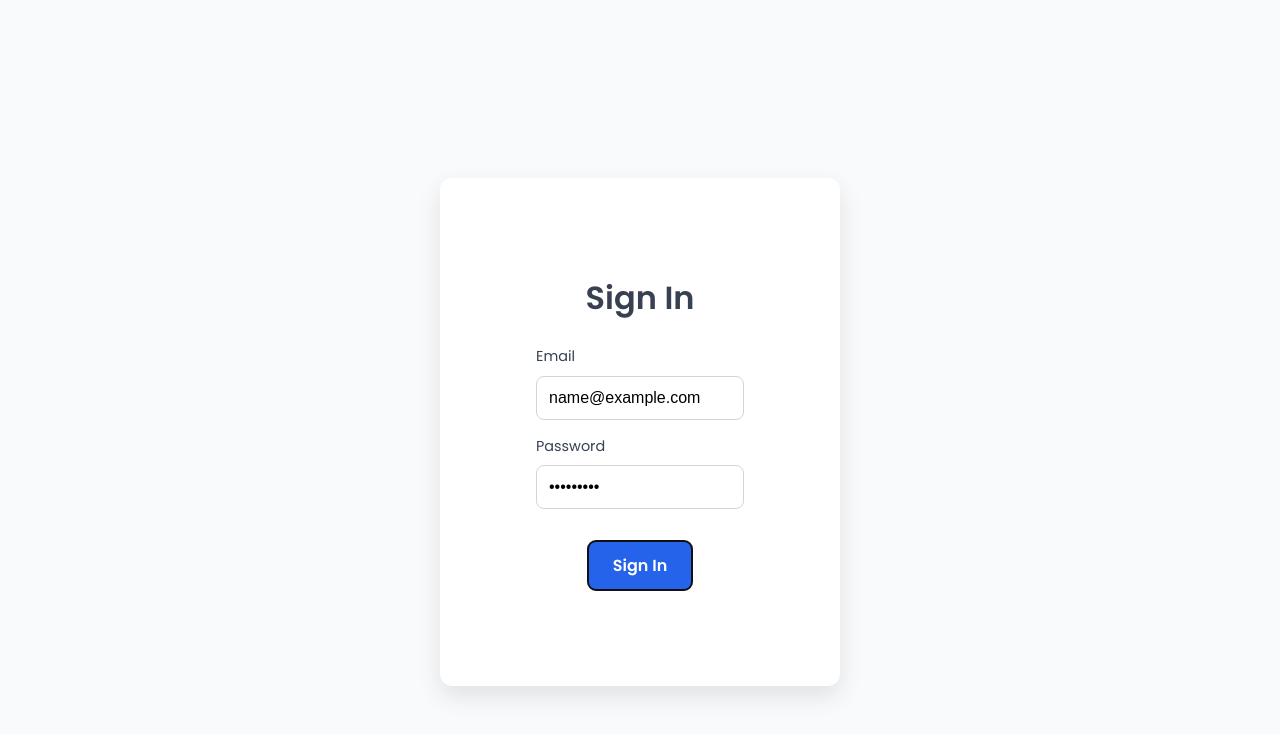
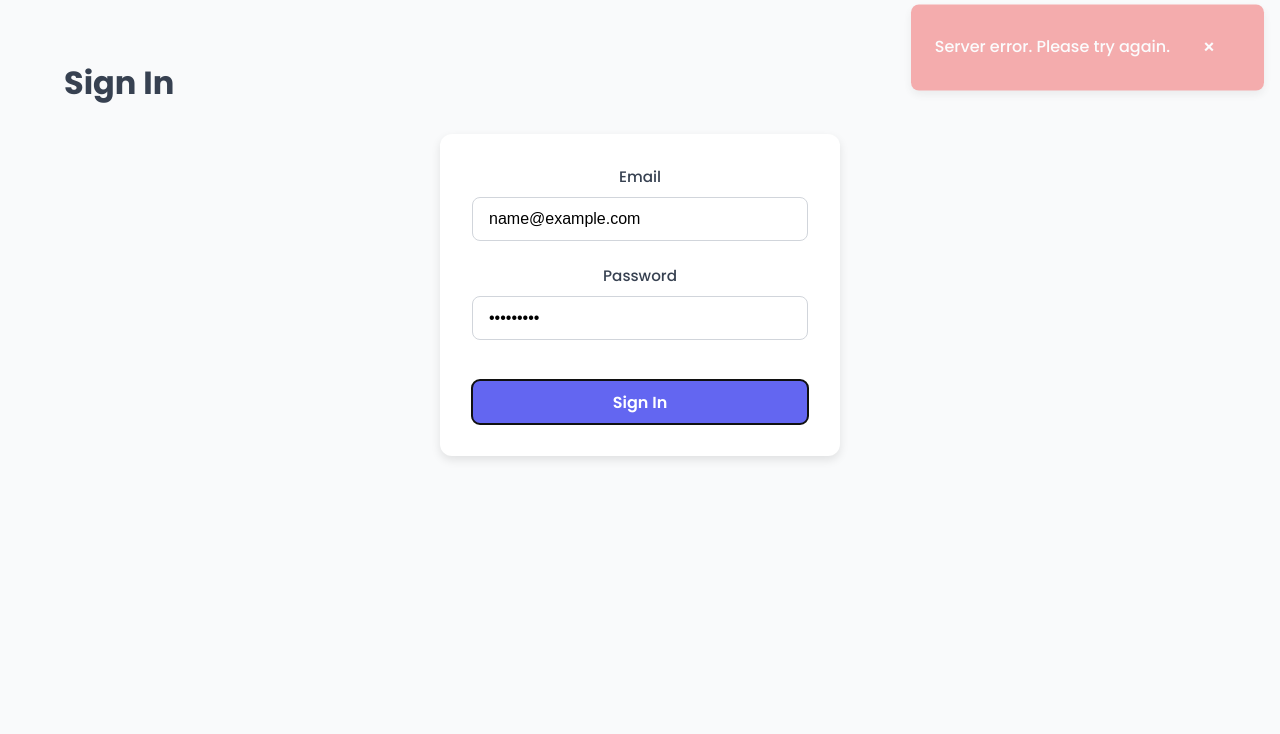
Before and after one commit to Manniegenie/Accountly-frontend, a React (Vite) app: page /signin in a window 1280 px wide. Both pictures are taken after typing "name@example.com", "Sample123" into the empty fields and a click on the button "Sign In". Shown: the top 734 px of the page. Built offline with nearby package versions, Linux system fonts and the light colour scheme; no server answers.

Commit message:
updated a couple of things

```diff
--- a/package.json
+++ b/package.json
@@ -10,6 +10,7 @@
     "preview": "vite preview"
   },
   "dependencies": {
+    "axios": "^1.9.0",
     "react": "^19.0.0",
     "react-dom": "^19.0.0",
     "react-icons": "^5.5.0",
--- a/src/components/sidebar.jsx
+++ b/src/components/sidebar.jsx
@@ -16,7 +16,7 @@ function Sidebar() {
           <a href="/connect-bank">
             <FaBuilding className="sidebar-icon" /> Connect Bank
           </a>
-          <a href="#">
+          <a href="/Update-Binance">
             <FaBitcoin className="sidebar-icon" /> Connect Wallet
           </a>
           <a href="#">
--- a/src/main.jsx
+++ b/src/main.jsx
@@ -6,6 +6,7 @@ import App from './App.jsx';
 import Signin from './pages/signin.jsx';
 import Dashboard from './pages/dashboard.jsx';
 import ConnectBank from './pages/connectbank.jsx';
+import UpdateBinance from './pages/binanceconnect.jsx';
 
 
 createRoot(document.getElementById('root')).render(
@@ -16,6 +17,9 @@ createRoot(document.getElementById('root')).render(
         <Route path="/signin" element={<Signin />} />
         <Route path="/dashboard" element={<Dashboard />} />
         <Route path="/connect-bank" element={<ConnectBank />} /> {/* Add route for ConnectBank */}
+        <Route path="/Update-Binance" element={<UpdateBinance />} /> {/* Add route for ConnectBank */}
+
+
       </Routes>
     </BrowserRouter>
   </StrictMode>
--- /dev/null
+++ b/src/pages/binanceconnect.jsx
@@ -0,0 +1,82 @@
+import React, { useState } from 'react';
+import '../styles/connectbank.css'; // Link the CSS we'll write
+
+function UpdateBinance() {
+  const [binanceKey, setBinanceKey] = useState('');
+  const [binanceSecret, setBinanceSecret] = useState('');
+  const [message, setMessage] = useState({ text: '', type: '' });
+
+  const handleSubmit = async (e) => {
+    e.preventDefault();
+    setMessage({ text: '', type: '' });
+
+    try {
+      const token = localStorage.getItem('token'); // Assumes user is authenticated
+      const response = await fetch('http://localhost:3000/binance/update-binance', {
+        method: 'POST',
+        headers: {
+          'Content-Type': 'application/json',
+          'Authorization': `Bearer ${token}`, // ✅ Send token in Authorization header
+        },
+        body: JSON.stringify({ binanceKey, binanceSecret })
+      });
+
+      const data = await response.json();
+
+      if (response.ok) {
+        setMessage({ text: 'Binance credentials updated successfully.', type: 'success' });
+        setBinanceKey('');
+        setBinanceSecret('');
+      } else {
+        setMessage({ text: data.message || 'Failed to update Binance credentials.', type: 'error' });
+      }
+    } catch (error) {
+      console.error('Error updating credentials:', error);
+      setMessage({ text: 'Server error. Please try again later.', type: 'error' });
+    }
+  };
+
+  return (
+    <div className="update-binance-page">
+      <div className="page-header">
+        <h1>Update Binance Credentials</h1>
+      </div>
+
+      <div className="update-form-container">
+        {message.text && (
+          <div className={`alert ${message.type}`}>
+            {message.text}
+          </div>
+        )}
+
+        <form onSubmit={handleSubmit}>
+          <div className="form-group">
+            <label>Binance API Key</label>
+            <input
+              type="text"
+              value={binanceKey}
+              onChange={(e) => setBinanceKey(e.target.value)}
+              required
+            />
+          </div>
+
+          <div className="form-group">
+            <label>Binance Secret Key</label>
+            <input
+              type="text"
+              value={binanceSecret}
+              onChange={(e) => setBinanceSecret(e.target.value)}
+              required
+            />
+          </div>
+
+          <button type="submit" className="submit-btn">
+            Update Credentials
+          </button>
+        </form>
+      </div>
+    </div>
+  );
+}
+
+export default UpdateBinance;
--- a/src/pages/signin.jsx
+++ b/src/pages/signin.jsx
@@ -1,19 +1,28 @@
 import React, { useState } from 'react';
 import '../styles/signin.css';
+
+function Toast({ message, type, onClose }) {
+  return (
+    <div className={`toast ${type}`}>
+      {message}
+      <button onClick={onClose} className="close-btn">&times;</button>
+    </div>
+  );
+}
 
 function Signin() {
   const [email, setEmail] = useState('');
   const [password, setPassword] = useState('');
+  const [toast, setToast] = useState({ message: '', type: '' });
 
   const handleSubmit = async (e) => {
     e.preventDefault();
+    setToast({ message: '', type: '' });
 
     try {
-      const response = await fetch('https://your-backend-api.com/api/login', {
+      const response = await fetch('http://localhost:3000/auth/signin', {
         method: 'POST',
-        headers: {
-          'Content-Type': 'application/json'
-        },
+        headers: { 'Content-Type': 'application/json' },
         body: JSON.stringify({ email, password })
       });
 
@@ -21,22 +30,36 @@ function Signin() {
 
       if (response.ok) {
         console.log('Login successful:', data);
-        // You can now store token, redirect user, etc.
+        localStorage.setItem('token', data.token);
+        setToast({ message: 'Sign in successful!', type: 'success' });
+
+        setTimeout(() => {
+          window.location.href = '/dashboard'; // Redirect after 1.5 seconds
+        }, 1500);
       } else {
-        console.error('Login failed:', data.message || 'Unknown error');
-        // Optionally show an error message on the form
+        setToast({ message: data.message || 'Login failed.', type: 'error' });
       }
     } catch (error) {
       console.error('Error during login:', error);
-      // Optionally show a connection error
+      setToast({ message: 'Server error. Please try again.', type: 'error' });
     }
   };
 
-
   return (
     <div className="signin-page">
+      <div className="page-header">
+        <h1>Sign In</h1>
+      </div>
+
       <div className="signin-container">
-        <h2>Sign In</h2>
+        {toast.message && (
+          <Toast
+            message={toast.message}
+            type={toast.type}
+            onClose={() => setToast({ message: '', type: '' })}
+          />
+        )}
+
         <form onSubmit={handleSubmit}>
           <div className="form-group">
             <label>Email</label>
@@ -56,7 +79,7 @@ function Signin() {
               required
             />
           </div>
-          <button type="submit" className="submit-btn">Sign In</button>
+          <button type="submit" className="connect-btn">Sign In</button>
         </form>
       </div>
     </div>
--- /dev/null
+++ b/src/styles/binanceconnect.css
@@ -0,0 +1,104 @@
+:root {
+    --primary-color: #6366f1;
+    --primary-hover: #535bf2;
+    --text-dark: #374151;
+    --text-darker: #1f2937;
+    --bg-light: #f9fafb;
+    --bg-white: #ffffff;
+    --border-color: #e5e7eb;
+    --radius-md: 0.75rem;
+    --radius-sm: 0.5rem;
+    --shadow-md: 0 4px 10px rgba(0, 0, 0, 0.1);
+    --transition-fast: 0.3s ease;
+  }
+
+  /* --- Page Layout --- */
+  .update-binance-page {
+    padding: 2rem;
+    background-color: var(--bg-light);
+    min-height: 100vh;
+  }
+
+  /* --- Header Section --- */
+  .page-header {
+    text-align: center;
+    margin-bottom: 2rem;
+  }
+
+  .page-header h1 {
+    font-size: 2rem;
+    color: var(--text-dark);
+    font-weight: 700;
+  }
+
+  /* --- Form Container --- */
+  .update-form-container {
+    background-color: var(--bg-white);
+    max-width: 500px;
+    margin: 0 auto;
+    padding: 2rem;
+    border-radius: var(--radius-md);
+    box-shadow: var(--shadow-md);
+  }
+
+  /* --- Alert Message --- */
+  .alert {
+    padding: 1rem;
+    margin-bottom: 1.5rem;
+    border-radius: var(--radius-sm);
+    text-align: center;
+    font-weight: 600;
+  }
+
+  .alert.success {
+    background-color: #d1fae5;
+    color: #065f46;
+  }
+
+  .alert.error {
+    background-color: #fee2e2;
+    color: #b91c1c;
+  }
+
+  /* --- Form Styling --- */
+  form {
+    display: flex;
+    flex-direction: column;
+    gap: 1.5rem;
+  }
+
+  .form-group {
+    display: flex;
+    flex-direction: column;
+  }
+
+  .form-group label {
+    margin-bottom: 0.5rem;
+    font-weight: 600;
+    color: var(--text-darker);
+  }
+
+  .form-group input {
+    padding: 0.75rem 1rem;
+    border: 1px solid var(--border-color);
+    border-radius: var(--radius-sm);
+    font-size: 1rem;
+  }
+
+  /* --- Submit Button --- */
+  .submit-btn {
+    padding: 0.75rem 1.5rem;
+    background-color: var(--primary-color);
+    color: #ffffff;
+    font-size: 1rem;
+    font-weight: 600;
+    border: none;
+    border-radius: var(--radius-sm);
+    cursor: pointer;
+    transition: background-color var(--transition-fast), transform var(--transition-fast);
+  }
+
+  .submit-btn:hover {
+    background-color: var(--primary-hover);
+    transform: translateY(-2px);
+  }
--- a/src/styles/connectbank.css
+++ b/src/styles/connectbank.css
@@ -1,50 +1,83 @@
-.connect-bank-page {
+:root {
+    --primary-color: #6366f1;
+    --primary-hover: #535bf2;
+    --text-dark: #374151;
+    --text-darker: #1f2937;
+    --bg-light: #f9fafb;
+    --bg-white: #ffffff;
+    --border-color: #e5e7eb;
+    --radius-md: 0.75rem;
+    --radius-sm: 0.5rem;
+    --shadow-md: 0 4px 10px rgba(0, 0, 0, 0.1);
+    --shadow-hover: 0 6px 16px rgba(0, 0, 0, 0.12);
+    --transition-fast: 0.3s ease;
+  }
+
+  /* --- Page Layout --- */
+  .connect-bank-page {
     padding: 2rem;
-    background-color: #f9fafb;
+    background-color: var(--bg-light);
     min-height: 100vh;
   }
 
+  /* --- Header Section --- */
   .page-header {
     display: flex;
+    flex-direction: row; /* ➡️ Horizontal: heading and button side-by-side */
+    align-items: center;
     justify-content: space-between;
-    align-items: center;
     margin-bottom: 2rem;
+    gap: 1rem;
   }
 
   .page-header h1 {
     font-size: 2rem;
-    color: #374151;
+    color: var(--text-dark);
+    font-weight: 700;
   }
 
+  /* --- Connect Button --- */
   .connect-btn {
-    padding: 0.75rem 1.5rem;
-    background-color: #6366f1;
-    color: white;
+    padding: 0.6rem 1.5rem;
+    background-color: var(--primary-color);
+    color: #ffffff;
     font-size: 1rem;
-    font-weight: 500;
+    font-weight: 600;
     border: none;
-    border-radius: 0.5rem;
+    border-radius: var(--radius-sm);
     cursor: pointer;
-    transition: background-color 0.3s ease;
+    text-align: center;
+    transition:
+      background-color var(--transition-fast),
+      transform 0.25s ease,
+      box-shadow 0.25s ease;
+    /* No width set here on desktop */
+    flex-shrink: 0; /* Prevent button from shrinking weirdly */
   }
 
   .connect-btn:hover {
-    background-color: #535bf2;
+    background-color: var(--primary-hover);
+    transform: translateY(-3px);
+    box-shadow: var(--shadow-hover);
   }
 
+  /* --- Bank Table Section --- */
   .bank-table {
-    background-color: #ffffff;
+    background-color: var(--bg-white);
     padding: 2rem;
-    border-radius: 0.75rem;
-    box-shadow: 0 4px 10px rgba(0, 0, 0, 0.1);
+    border-radius: var(--radius-md);
+    box-shadow: var(--shadow-md);
   }
 
   .bank-table h2 {
     font-size: 1.5rem;
-    margin-bottom: 1rem;
-    color: #374151;
+    margin-bottom: 1.5rem;
+    color: var(--text-dark);
+    font-weight: 700;
+    text-align: center;
   }
 
+  /* --- Table Styling --- */
   table {
     width: 100%;
     border-collapse: collapse;
@@ -53,14 +86,32 @@
   th, td {
     padding: 1rem;
     text-align: left;
-    border-bottom: 1px solid #e5e7eb;
+    border-bottom: 1px solid var(--border-color);
   }
 
   th {
     font-weight: 600;
-    color: #1f2937;
+    color: var(--text-darker);
   }
 
   tr:last-child td {
     border-bottom: none;
   }
+
+  /* --- Row Hover Effect --- */
+  tbody tr:hover {
+    background-color: var(--bg-light);
+    transition: background-color var(--transition-fast);
+  }
+
+  /* --- Responsive (Mobile) --- */
+  @media (max-width: 600px) {
+    .page-header {
+      flex-direction: column;
+      align-items: flex-start;
+    }
+
+    .connect-btn {
+      width: 100%;
+    }
+  }
--- a/src/styles/signin.css
+++ b/src/styles/signin.css
@@ -1,73 +1,121 @@
-/* --- Color palette ------------------------------------------------------- */
 :root {
-    --blue-500: #2563eb;
-    --blue-600: #1e54d6;
+  --blue-500: #6366f1;
+  --blue-600: #535bf2;
   --gray-50: #f9fafb;
   --gray-300: #d1d5db;
   --gray-700: #374151;
+  --gray-900: #1f2937;
 }
 
 /* --- Page layout --------------------------------------------------------- */
 .signin-page {
+  padding: 2rem;
+  background-color: var(--gray-50);
   min-height: 100vh;
-    display: flex;
-    align-items: center;
-    justify-content: center;
-    background: var(--gray-50);
-    padding: 1rem;
 }
 
-  /* --- Container styling --------------------------------------------------- */
-  .signin-container {
-    background: #fff;
-    padding: 6rem;
-    border-radius: 0.75rem;
-    box-shadow: 0 10px 25px rgba(0, 0, 0, 0.1);
-    width: 100%;
-    max-width: 400px;
+/* --- Page header --------------------------------------------------------- */
+.page-header {
+  text-align: center;
+  margin-bottom: 2rem;
 }
 
-  /* --- Typography ---------------------------------------------------------- */
-  .signin-container h2 {
-    margin-bottom: 1.5rem;
+.page-header h1 {
+  font-size: 2rem;
   color: var(--gray-700);
-    text-align: center;
 }
 
-  /* --- Form elements ------------------------------------------------------- */
+/* --- Container ----------------------------------------------------------- */
+.signin-container {
+  background-color: #ffffff;
+  padding: 2rem;
+  border-radius: 0.75rem;
+  max-width: 400px;
+  margin: 0 auto;
+  box-shadow: 0 4px 10px rgba(0, 0, 0, 0.1);
+}
+
+/* --- Form Styling --------------------------------------------------------- */
+form {
+  display: flex;
+  flex-direction: column;
+}
+
 .form-group {
-    margin-bottom: 1rem;
+  margin-bottom: 1.5rem;
 }
 
 .form-group label {
   display: block;
   margin-bottom: 0.5rem;
   color: var(--gray-700);
-    font-size: 0.9rem;
-    text-align: left; /* ✅ Add this */
+  font-size: 0.95rem;
+  font-weight: 500;
 }
 
 .form-group input {
   width: 100%;
-    padding: 0.75rem;
+  padding: 0.75rem 1rem;
   border: 1px solid var(--gray-300);
   border-radius: 0.5rem;
   font-size: 1rem;
 }
 
-  .submit-btn {
-    width: 50%;
-    padding: 0.75rem;
-    background: var(--blue-500);
+/* --- Button Styling (reuse connect-btn class from connectBank.css) -------- */
+.connect-btn {
+  padding: 0.75rem 1.5rem;
+  background-color: var(--blue-500);
   color: white;
   font-size: 1rem;
-    font-weight: 600;
+  font-weight: 500;
   border: none;
   border-radius: 0.5rem;
   cursor: pointer;
+  transition: background-color 0.3s ease;
+  width: 100%;
   margin-top: 1rem;
 }
 
-  .submit-btn:hover {
-    background: var(--blue-600);
+.connect-btn:hover {
+  background-color: var(--blue-600);
 }
+
+/* --- Toast Notification Styles ------------------------------------------- */
+.toast {
+  position: fixed;
+  top: 1rem;
+  right: 1rem;
+  padding: 1rem 1.5rem;
+  border-radius: 0.5rem;
+  color: white;
+  font-weight: 500;
+  animation: fadeInOut 3s ease forwards;
+  display: flex;
+  align-items: center;
+  gap: 0.5rem;
+  z-index: 9999;
+  box-shadow: 0 4px 10px rgba(0, 0, 0, 0.15);
+}
+
+.toast.success {
+  background-color: #10b981; /* Green */
+}
+
+.toast.error {
+  background-color: #ef4444; /* Red */
+}
+
+.close-btn {
+  background: none;
+  border: none;
+  color: white;
+  font-size: 1.25rem;
+  cursor: pointer;
+}
+
+@keyframes fadeInOut {
+  0% { opacity: 0; transform: translateY(-20px); }
+  10% { opacity: 1; transform: translateY(0); }
+  90% { opacity: 1; transform: translateY(0); }
+  100% { opacity: 0; transform: translateY(-20px); }
+}
```
Also changed, not shown: src/components/dashboardcards.jsx (+44 -10 lines), 1 other file (tests, documents, lock files or other folders). Lines whose indentation alone changed are shown as unchanged.
